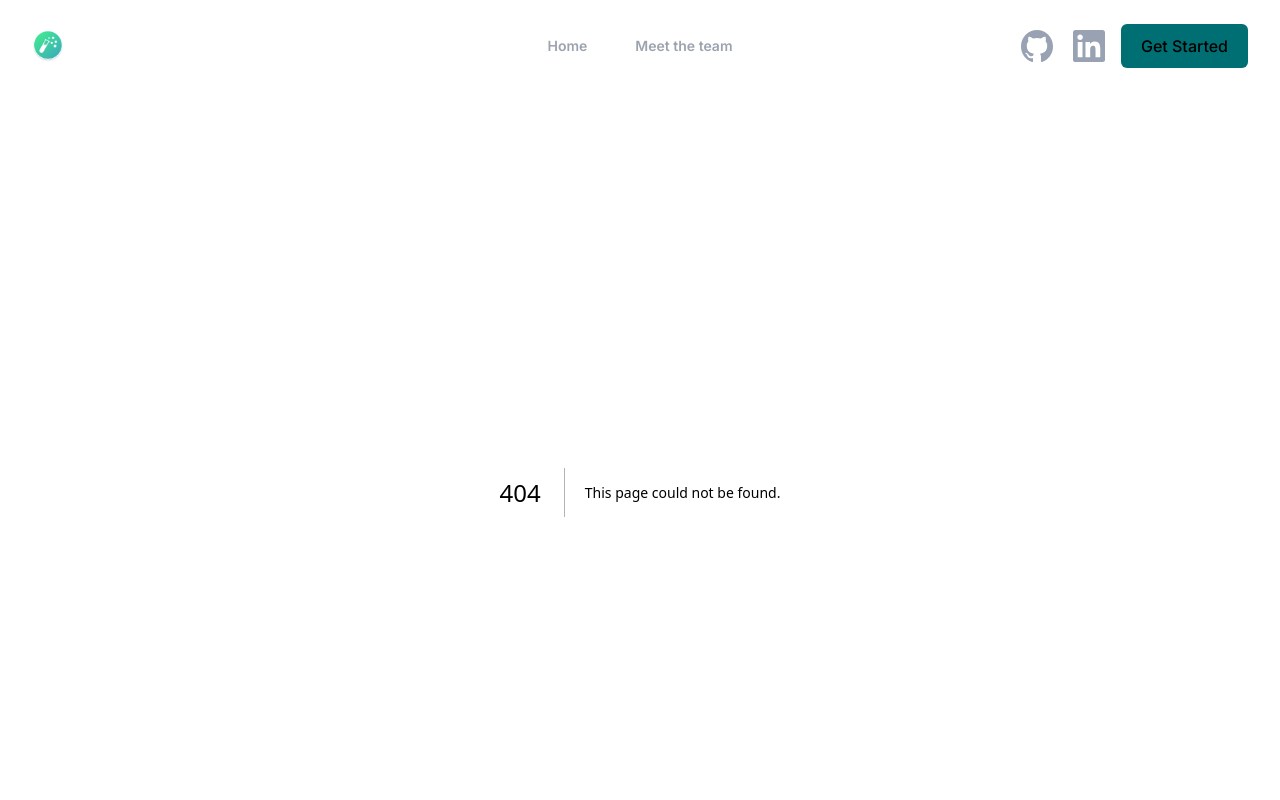
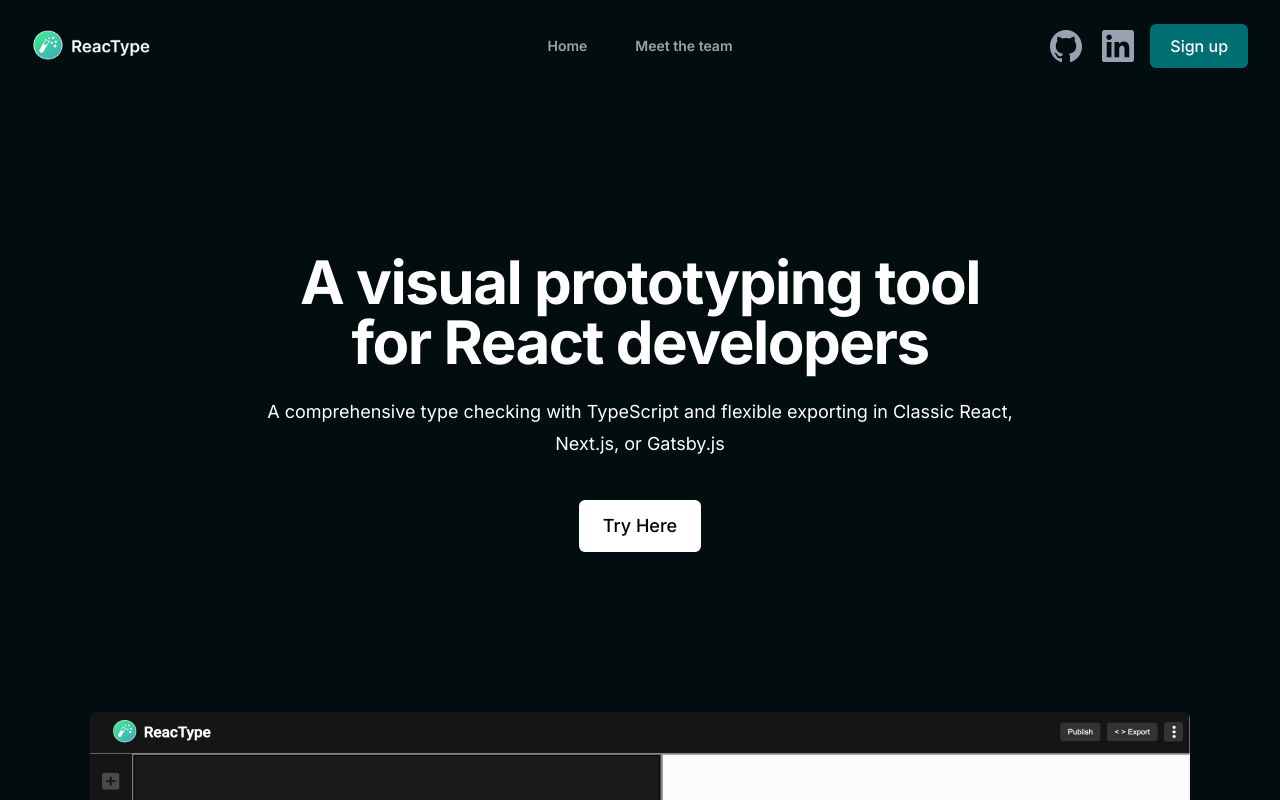
Before and after one commit to open-source-labs/Reactype-web, a Next.js app: page /tutorials in a window 1280 px wide. Before the commit this address had no page. Shown: the top 800 px of the page. Built offline with nearby package versions, Linux system fonts and the light colour scheme.

Commit message:
UI: change CTA text

```diff
--- a/src/app/components/Navbar.tsx
+++ b/src/app/components/Navbar.tsx
@@ -83,7 +83,7 @@
 						href="https://app.reactype.dev/#/login"
 						className="flex justify-center items-center relative overflow-hidden px-5 py-2.5 rounded-md bg-[#006f73] font-medium"
 					>
-						Get Started
+						Sign up
 					</a>
 				</div>
 			</nav>
@@ -126,7 +126,7 @@
 									href="https://app.reactype.dev/#/login"
 									className="flex justify-center items-center relative overflow-hidden px-5 py-2.5 rounded-md bg-[#006f73] font-medium"
 								>
-									Get Started
+									Sign up
 								</a>
 							</div>
 						</div>
--- /dev/null
+++ b/src/app/container/TutorialContainer.tsx
@@ -0,0 +1,14 @@
+import Hero from '../components/Hero';
+import React from 'react';
+import Team from '../components/Team';
+
+const TutorialContainer = () => {
+	return (
+		<div>
+			<Hero />
+			<Team />
+		</div>
+	);
+};
+
+export default TutorialContainer;
--- /dev/null
+++ b/src/app/tutorials/page.tsx
@@ -0,0 +1,13 @@
+import React from 'react';
+import TutorialContainer from '../container/TutorialContainer';
+
+const page = () => {
+	return (
+		<div>
+			{' '}
+			<TutorialContainer />{' '}
+		</div>
+	);
+};
+
+export default page;
```
